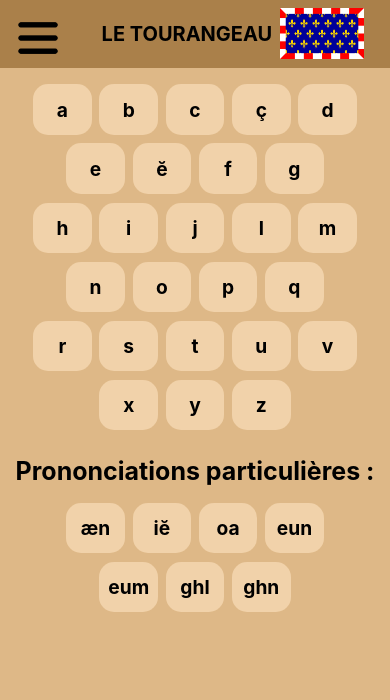
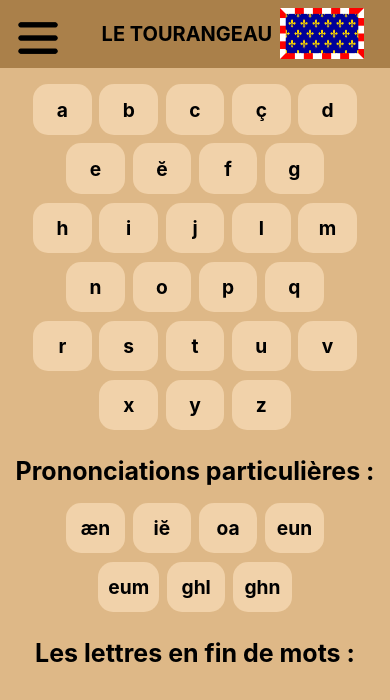
Before and after one commit to ElMala37/tourangeau, a React (Create React App) app: page /alphabet in a window 390 px wide. Shown: the top 700 px of the page. Built offline with nearby package versions, Linux system fonts and the light colour scheme.

Commit message:
Alphabet

```diff
--- a/src/composants/Alphabet.js
+++ b/src/composants/Alphabet.js
@@ -107,6 +107,7 @@ const Alphabet = () => {
             ))}
           </div>
         </div>
+        <text className="TitreAlphabet">Les lettres en fin de mots :</text>
       </div>
     </div>
   );
--- a/src/styles/Alphabet.css
+++ b/src/styles/Alphabet.css
@@ -27,8 +27,8 @@
 .AlphabetLettreCase{
     height:8vh;
     min-height: max-content;
+    min-width:max-content;
     width: 3vw;
-    min-width: max-content;
     background-color: #f1d2aa;
     border-radius: 15px;
     display: flex;
@@ -46,6 +46,8 @@
 .TexteLettreCase{
     font-weight: bolder;
     font-size: larger;
+    margin-left:10px;
+    margin-right:10px;
 }
 
 @media only screen and (max-width: 600px) {
@@ -99,6 +101,8 @@
     }
 
     .TexteLettreCase{
+        margin-left:10px;
+        margin-right:10px;
         font-weight: bolder;
         font-size: larger;
     }
```
